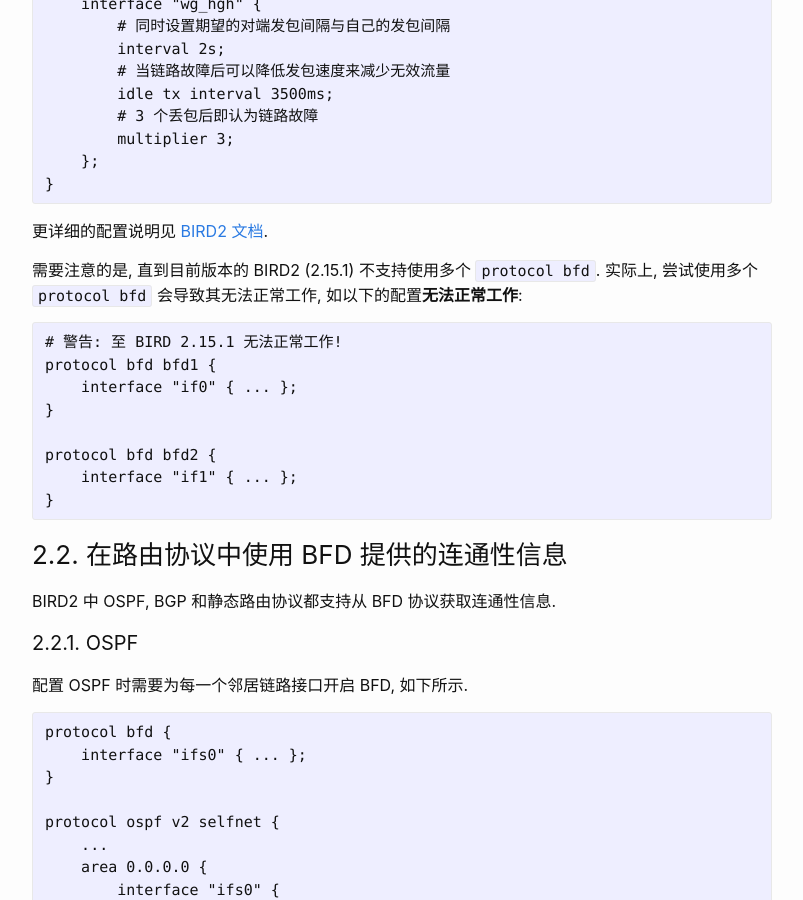
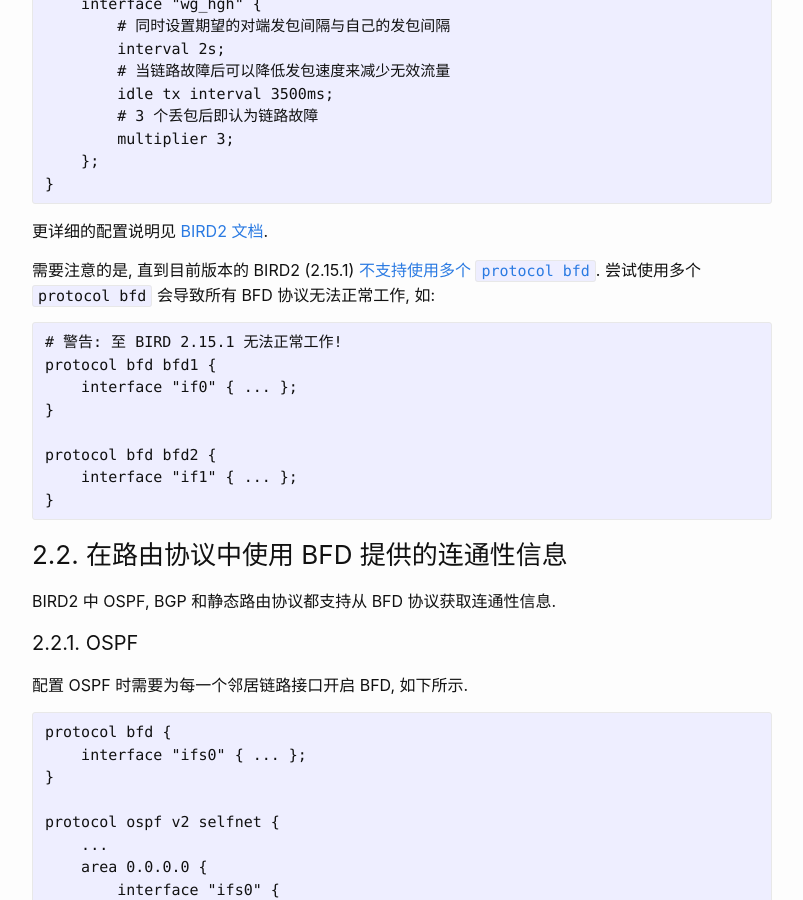
Before and after one commit to CSharperMantle/CSharperMantle.github.io, a Jekyll site: the page built from _posts/2024-09-22-using-bfd-in-bird2.md, in a window 1280 px wide and 900 px high, scrolled down 759 px. Shown: the whole window, without its empty margins (238-1041 px from the left). Built offline with Jekyll 4.4.1, drawn with Linux system fonts in a browser that asks for light colours; comment, search, counter and statistics services are not loaded.

Commit message:
Add links to warning in bfd

````diff
--- a/_posts/2024-09-22-using-bfd-in-bird2.md
+++ b/_posts/2024-09-22-using-bfd-in-bird2.md
@@ -41,7 +41,7 @@
 
 更详细的配置说明见 [BIRD2 文档](https://bird.network.cz/doc/bird-6.html#ss6.2).
 
-需要注意的是, 直到目前版本的 BIRD2 (2.15.1) 不支持使用多个 `protocol bfd`. 实际上, 尝试使用多个 `protocol bfd` 会导致其无法正常工作, 如以下的配置**无法正常工作**:
+需要注意的是, 直到目前版本的 BIRD2 (2.15.1) [不支持使用多个 `protocol bfd`](https://bird.network.cz/doc/bird-6.html#:~:text=Note%20that%20BFD%20implementation%20in%20BIRD%20is%20currently,at%20most%20one%20protocol%20instance.). 尝试使用多个 `protocol bfd` 会导致所有 BFD 协议无法正常工作, 如:
 
 ```plain-text
 # 警告: 至 BIRD 2.15.1 无法正常工作!
````
